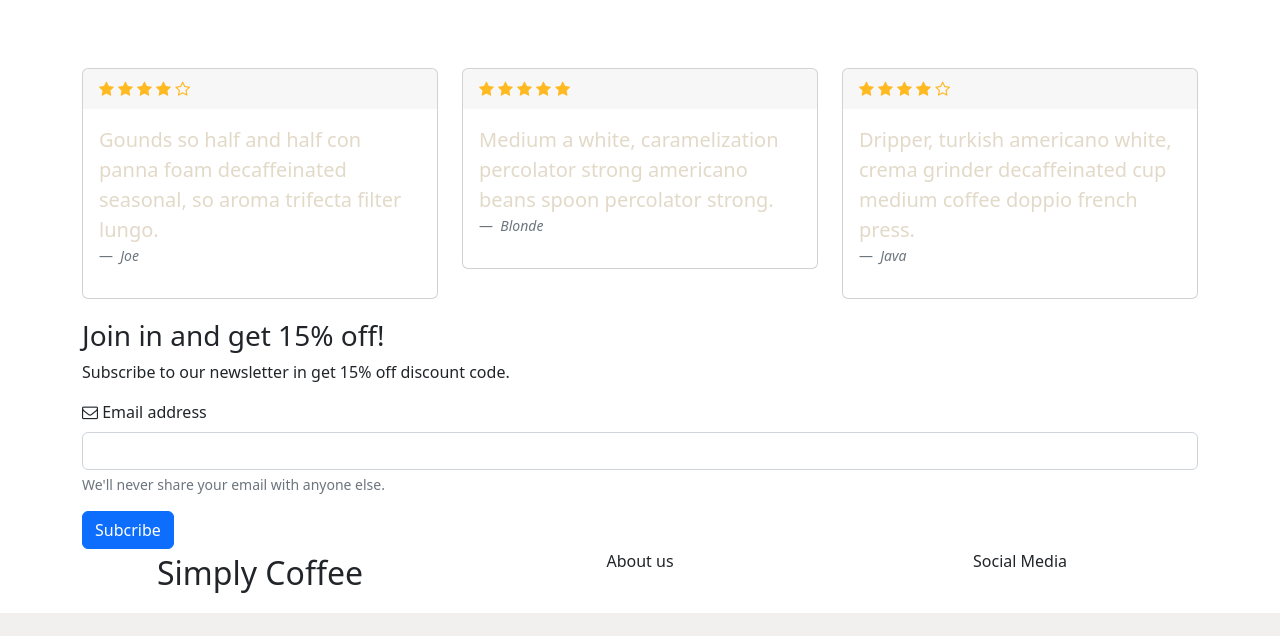
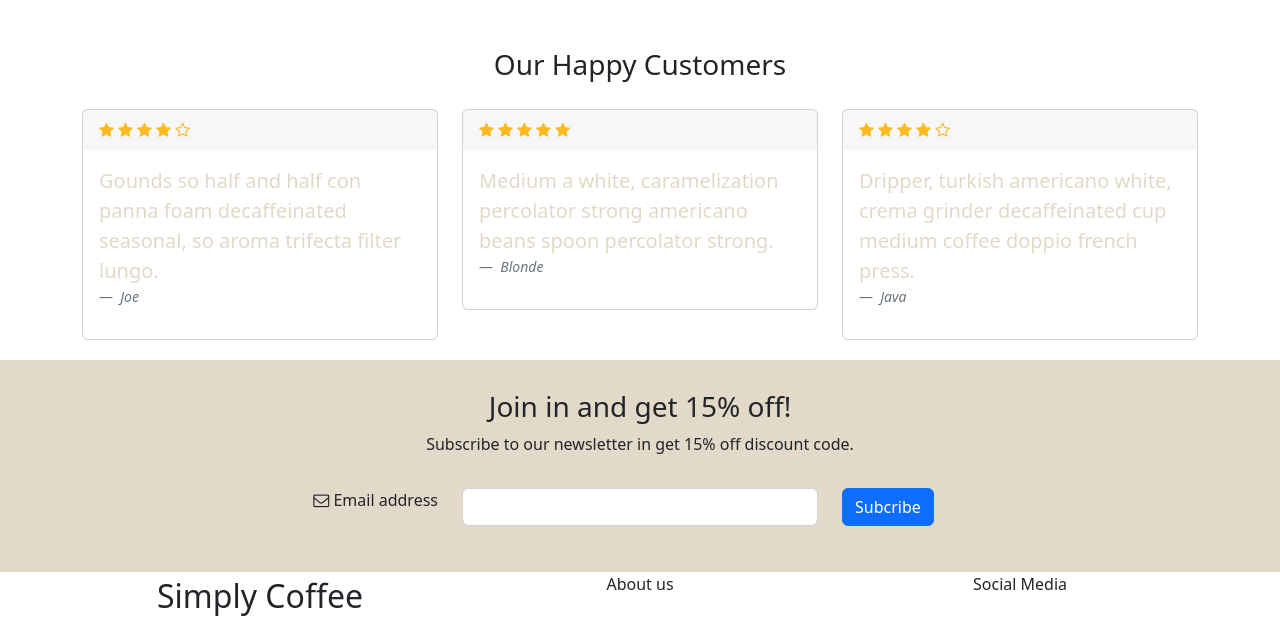
Before and after one commit to codemakesthings/coffeeshop, a website built with Parcel: page index.html in a window 1280 px wide. Shown: the part 1335-1971 px from the top of the page. Before the commit the page ends 1948 px from the top, so only its background shows below. Built offline with nearby package versions, Linux system fonts and the light colour scheme; files whose address does not match are found by name.

Commit message:
Styled subcribe bar

```diff
--- a/index.html
+++ b/index.html
@@ -130,6 +130,7 @@
 
     <!-- Customer Reviews -->
     <section class="row">
+        <h3 class="text-center">Our Happy Customers</h3>
         <!-- Review Card Column-->
         <div class="col-xs-12 col-md-4">
             <div class="card">
@@ -203,18 +204,24 @@
     </main>
     <!-- Footer -->
     <!-- Mailling List-->
-    <section class="container">
-        <div>
-        <h3>Join in and get 15% off!</h3>
-        <p>Subscribe to our newsletter in get 15% off discount code.</p>
-        <form>
-          <div class="mb-3">
-            <label for="exampleInputEmail1" class="form-label"><i class="fa fa-envelope-o" aria-hidden="true"></i> Email address</label>
-            <input type="email" class="form-control" id="exampleInputEmail1" aria-describedby="emailHelp">
-            <div id="emailHelp" class="form-text">We'll never share your email with anyone else.</div>
-          </div>
-          <button type="submit" class="btn btn-primary">Subcribe</button>
-        </form>
+    <section class="signup">
+        <div class="container text-center">
+            <h3>Join in and get 15% off!</h3>
+            <p>Subscribe to our newsletter in get 15% off discount code.</p>
+            <form>
+                <div class="row pb-3 pt-3">
+                    <div class="col-md-4">
+                         <label for="email" class="form-label float-end align-middle"" ><i class="fa fa-envelope-o" aria-hidden="true" placeholder="Email Address"></i> Email address</label>
+                    </div>
+                    <div class="col-md-4">
+                         <input type="email" class="form-control" id="email" aria-describedby="emailHelp">
+                    </div>
+                    <div class="col-md-4">
+                         <button type="submit" class="btn btn-primary float-start"">Subcribe</button>
+                    </div>
+
+                </div>
+            </form>
         </div>
     </section>
 
--- a/styles/main.scss
+++ b/styles/main.scss
@@ -64,3 +64,8 @@ h1 {
     color: $white-alt-2;
 
 }
+
+.signup{
+    background-color: $cream;
+    padding: 30px 0px
+}
```
